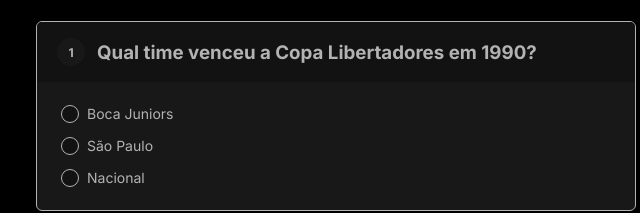
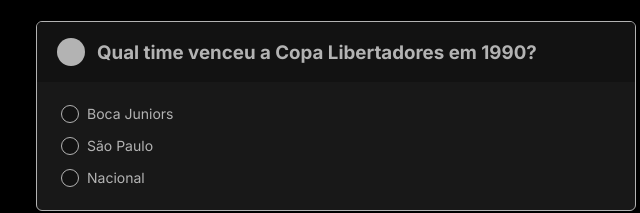
Before and after one commit to ramoncodevale/quiz-expert, a plain HTML site: page index.html in a window 1280 px wide. Shown: the part 516-729 px from the top of the page, 304-944 px from the left. Drawn offline with Linux system fonts and the light colour scheme.

Commit message:
mudancas

```diff
--- a/styles.css
+++ b/styles.css
@@ -73,7 +73,7 @@
   counter-increment: quiz-item;
   content: counter(quiz-item);
 
-  background-color: var(--input-before);
+  background-color: var(--border);
   color: var(--border);
   width: 28px;
   height: 28px;
```
